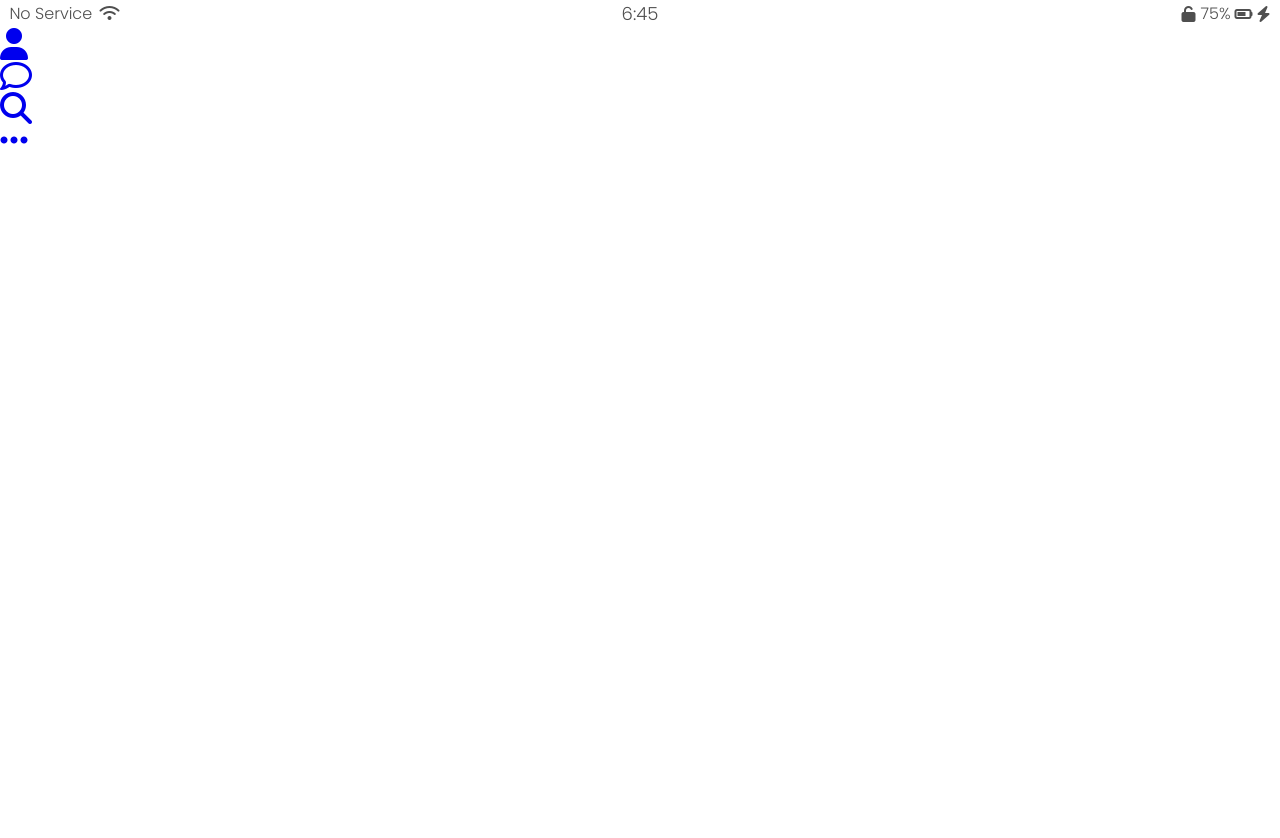
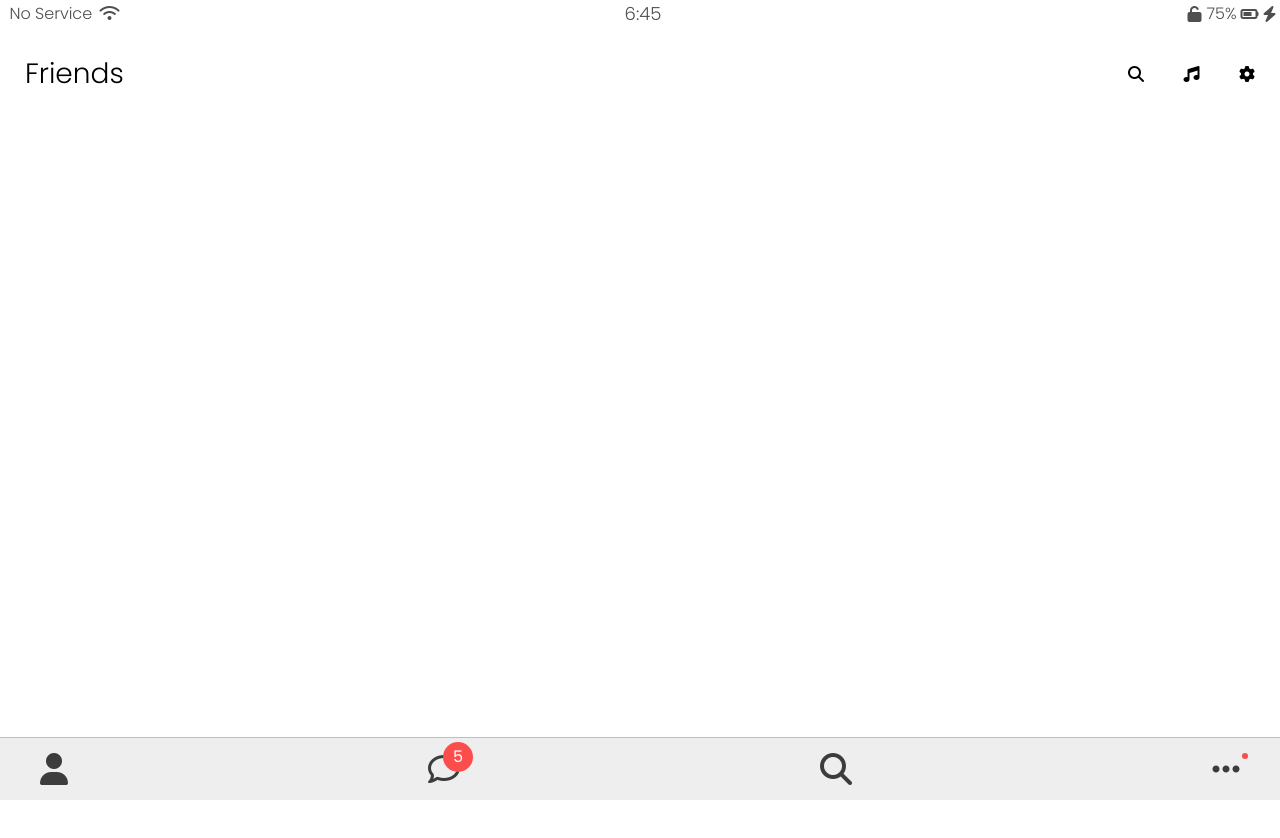
Before and after one commit to KimTiffany/Kakao_Clone_2020, a plain HTML site: page friends.html in a window 1280 px wide. Shown: the top 838 px of the page. Before the commit the page ends 800 px from the top, so only its background shows below. Drawn offline with Linux system fonts and the light colour scheme.

Commit message:
2nd Update 07/03/2021

```diff
--- /dev/null
+++ b/css/components/nav-bar.css
@@ -0,0 +1,48 @@
+.nav {
+  position: fixed;
+  bottom: 0;
+  width: 100%;
+  background-color: rgb(238, 238, 238);
+  padding: 15px 40px;
+  box-sizing: border-box;
+  border-top: 1px solid rgba(0, 0, 0, 0.2);
+}
+.nav__list {
+  display: flex;
+  justify-content: space-between;
+}
+.nav__link {
+  position: relative;
+  color: rgb(60, 60, 60);
+}
+
+.nav__notification {
+  background-color: rgb(252, 77, 77);
+  width: 30px;
+  height: 30px;
+  border-radius: 50%;
+  display: flex;
+  justify-content: center;
+  align-items: center;
+  color: white;
+  font-weight: 400;
+  position: absolute;
+  left: 15px;
+  bottom: 15px;
+}
+.nav__link:hover {
+  color: var(--yellow_2);
+  transition: color 0.25s ease-in-out;
+  transition-delay: color 2s ease-in-out;
+}
+.nav__elipse {
+  background-color: rgb(252, 77, 77);
+  width: 6px;
+  height: 6px;
+  border-radius: 50%;
+  display: flex;
+  justify-content: center;
+  align-items: center;
+  position: absolute;
+  left: 30px;
+}
--- /dev/null
+++ b/css/components/screen-header.css
@@ -0,0 +1,16 @@
+.screen-header {
+  display: flex;
+  justify-content: space-between;
+  align-items: center;
+  padding-top: 60px;
+  padding-left: 25px;
+  padding-right: 25px;
+}
+.screen-header__title {
+  font-size: 28px;
+  font-weight: 300;
+}
+.screen-header__icons span {
+  margin-left: 35px;
+  font-weight: 200;
+}
--- a/css/components/status-bar.css
+++ b/css/components/status-bar.css
@@ -1,4 +1,7 @@
 .status-bar {
+  position: fixed;
+  top: 0;
+  width: 100%;
   display: flex;
   justify-content: center;
   padding: 5px 3px;
--- a/css/reset.css
+++ b/css/reset.css
@@ -131,3 +131,7 @@ table {
 input:focus {
   outline: none;
 }
+a {
+  color: rgb(60, 60, 60);
+  text-decoration: none;
+}
--- a/css/screens/login.css
+++ b/css/screens/login.css
@@ -56,6 +56,7 @@
 #login-form input[type="submit"]:hover {
   font-size: 20px;
   background-color: var(--yellow_2);
+
   transition: background-color 0.25s ease-in-out;
   transition: font-size 0.25s ease-in-out;
   font-weight: 400;
--- a/css/styles.css
+++ b/css/styles.css
@@ -4,10 +4,13 @@
 
 /* Components */
 @import "components/status-bar.css";
+@import "components/nav-bar.css";
+@import "components/screen-header.css";
 
 /* Screens */
 @import "screens/login.css";
 
 body {
   font-family: "Poppins", sans-serif;
+  height: 200vh;
 }
--- a/friends.html
+++ b/friends.html
@@ -31,20 +31,38 @@
 
       </div>
     </div>
-
+   <header class="screen-header">
+     <h1 class="screen-header__title">Friends</h1>
+     <div class="screen-header__icons">
+       <span>
+         <i class="fas fa-search "></i>
+        </span>
+       <span>
+        <i class="fas fa-music "></i>
+      </span>
+       <span>
+         <i class="fas fa-cog "></i>
+        </span>
+     </div>
+   </header>
     <nav class ="nav">
         <ul class="nav__list">
             <li class="nav__btn">
                 <a class="nav__link" href="friends.html"><i class="fas fa-user fa-2x"></i></a>
             </li>
             <li class="nav__btn">
-                <a class="nav__link" href="#"><i class="far fa-comment fa-2x"></i></a>
+                <a class="nav__link" href="#">
+                  <span class="nav__notification">5</span>
+                  <i class="far fa-comment fa-2x"></i>
+                </a>
             </li>
             <li class="nav__btn">
                 <a class="nav__link" href="#"><i class="fas fa-search fa-2x"></i></a>
             </li>
             <li class="nav__btn">
-                <a class="nav__link" href="#"><i class="fas fa-ellipsis-h fa-2x"></i></a>
+                <a class="nav__link" href="#">
+                  <span class ="nav__elipse"></span>
+                  <i class="fas fa-ellipsis-h fa-2x"></i></a>
             </li>
         </ul>
     </nav>
```
Also changed, not shown: 1 other file.
